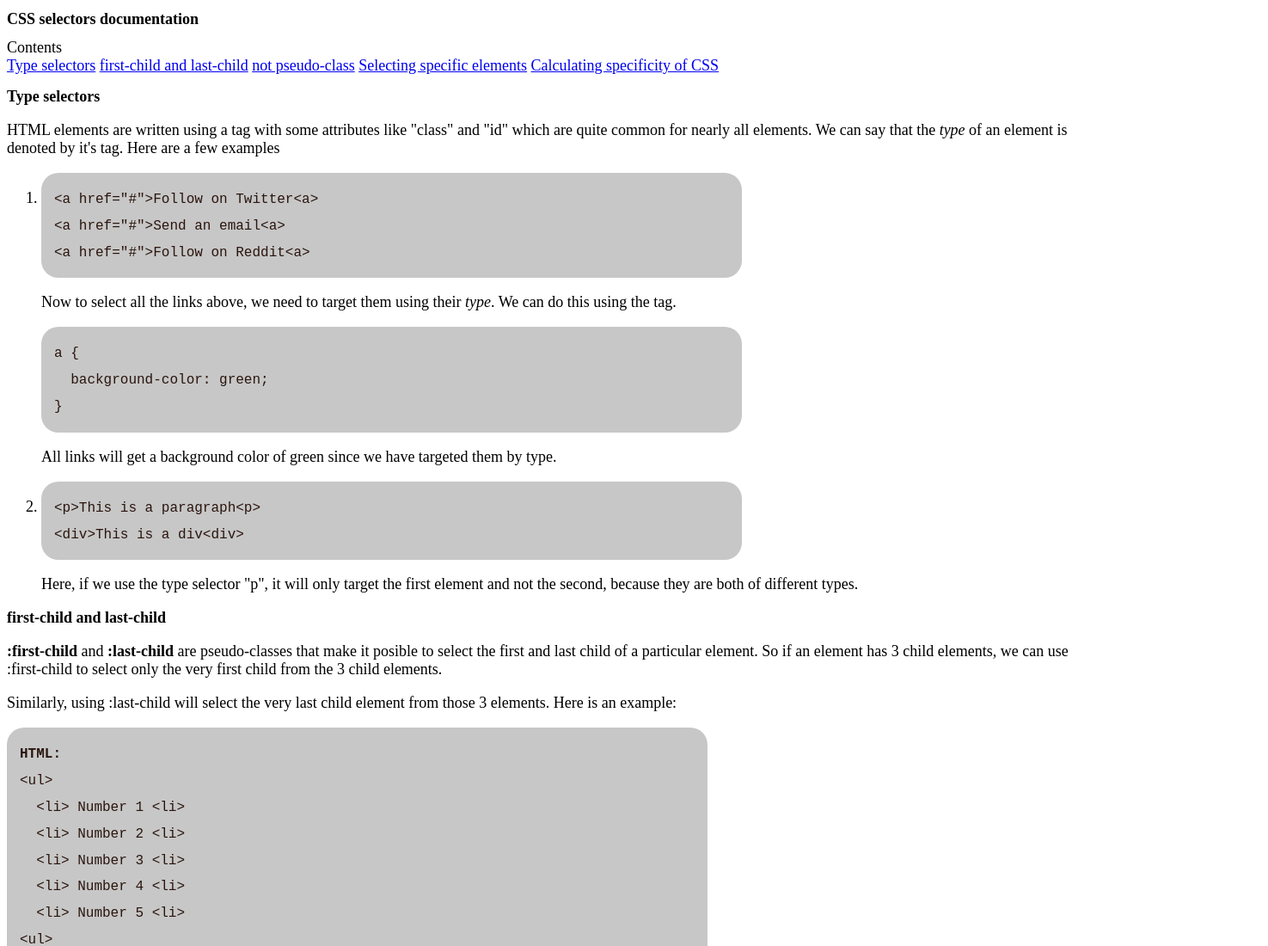
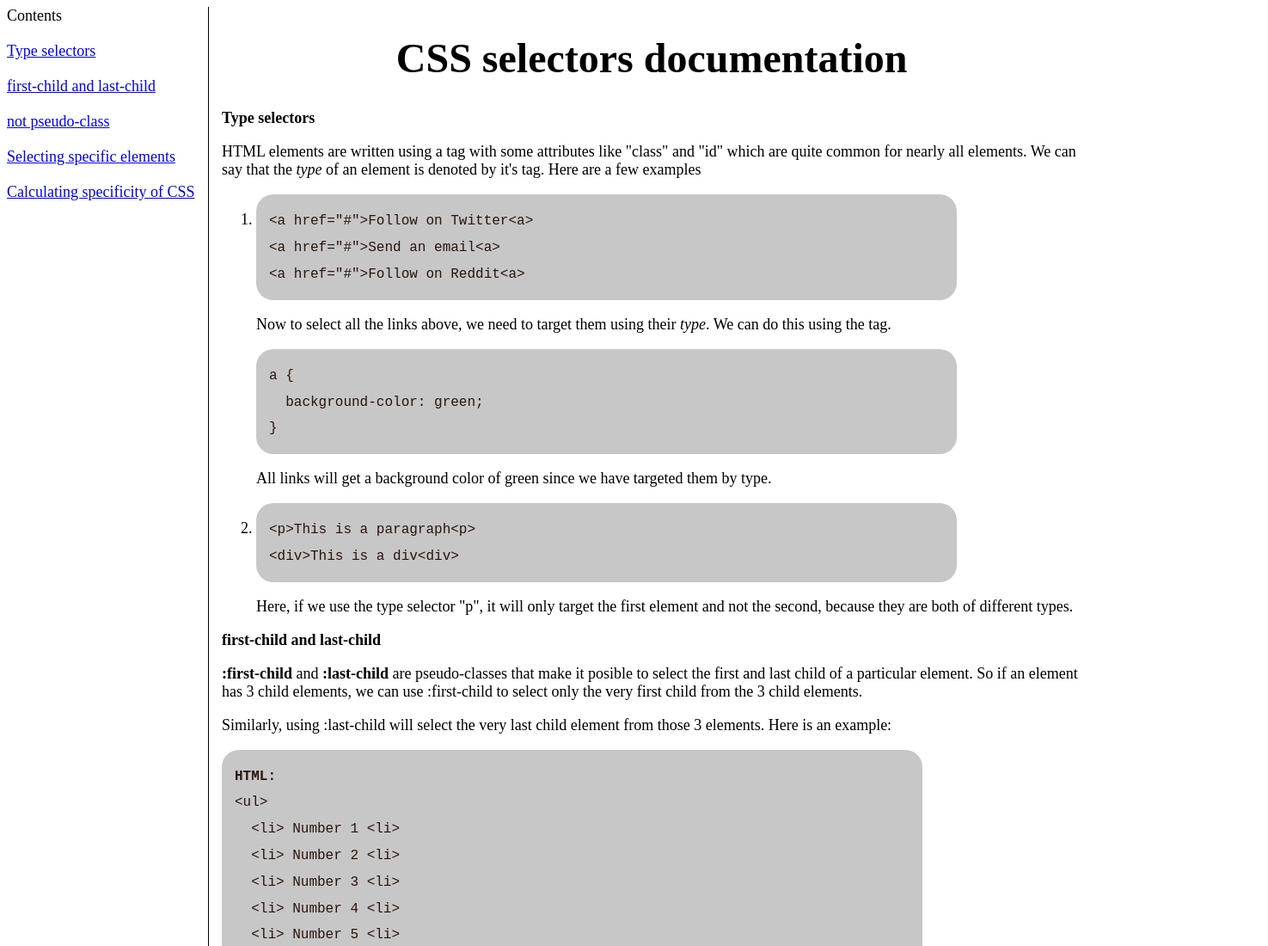
Before and after one commit to NAPOLEON039/Technical-Documentation-Project, a plain HTML site: page index.html in a window 1280 px wide. Shown: the top 1100 px of the page at 86% size, 1475 px wide, since content can reach past the window. Drawn offline with Linux system fonts and the light colour scheme.

Commit message:
Fixed the navbar

```diff
--- a/index.html
+++ b/index.html
@@ -8,16 +8,17 @@
     <title>CSS Documentation</title>
 </head>
 <body>
-    <h1>CSS selectors documentation</h1>
+    <div id="contents">
         <nav id="navbar">
             <header>Contents</header>
             <a href="#type_selectors" class="nav-link">Type selectors</a>
-        <a href="#" class="nav-link">first-child and last-child</a>
-        <a href="#" class="nav-link">not pseudo-class</a>
-        <a href="#" class="nav-link">Selecting specific elements</a>
-        <a href="#" class="nav-link">Calculating specificity of CSS</a>
+            <a href="#first-child_and_last-child" class="nav-link">first-child and last-child</a>
+            <a href="#not_pseudo-class" class="nav-link">not pseudo-class</a>
+            <a href="#selecting_specific_elements" class="nav-link">Selecting specific elements</a>
+            <a href="#calculating_specificity_of_css" class="nav-link">Calculating specificity of CSS</a>
         </nav>
         <main id="main-doc">
+            <h1>CSS selectors documentation</h1>
             <section id="type_selectors" class="main-section">
                 <h2>Type selectors</h2>
                 <p>HTML elements are written using a tag with some attributes like "class" and "id" which are quite common for nearly all elements. We can say that the <em>type</em> of
@@ -208,5 +209,6 @@
                 </p>
             </section>
         </main>
+    </div>
 </body>
 </html>
--- a/layout.css
+++ b/layout.css
@@ -1,6 +1,18 @@
 * {
     font-size: large;
 }
+
+#contents {
+    display: grid;
+    grid-template-columns: 250px auto;
+}
+
+h1 {
+    position: relative;
+    left: 20%;
+    font-size: 48px;
+}
+
 .code-examples {
     color:  #2a150d;
     width: 800px;
@@ -17,3 +29,13 @@
 #even-example > li:nth-child(even) {
     color: blue;
 }
+
+#navbar {
+    display: flex;
+    flex-direction: column;
+    border-right: 1px solid black;
+    margin-right: 15px;
+}
+#navbar > a {
+    margin-top: 20px;
+}
```
Lines whose indentation alone changed are shown as unchanged.
